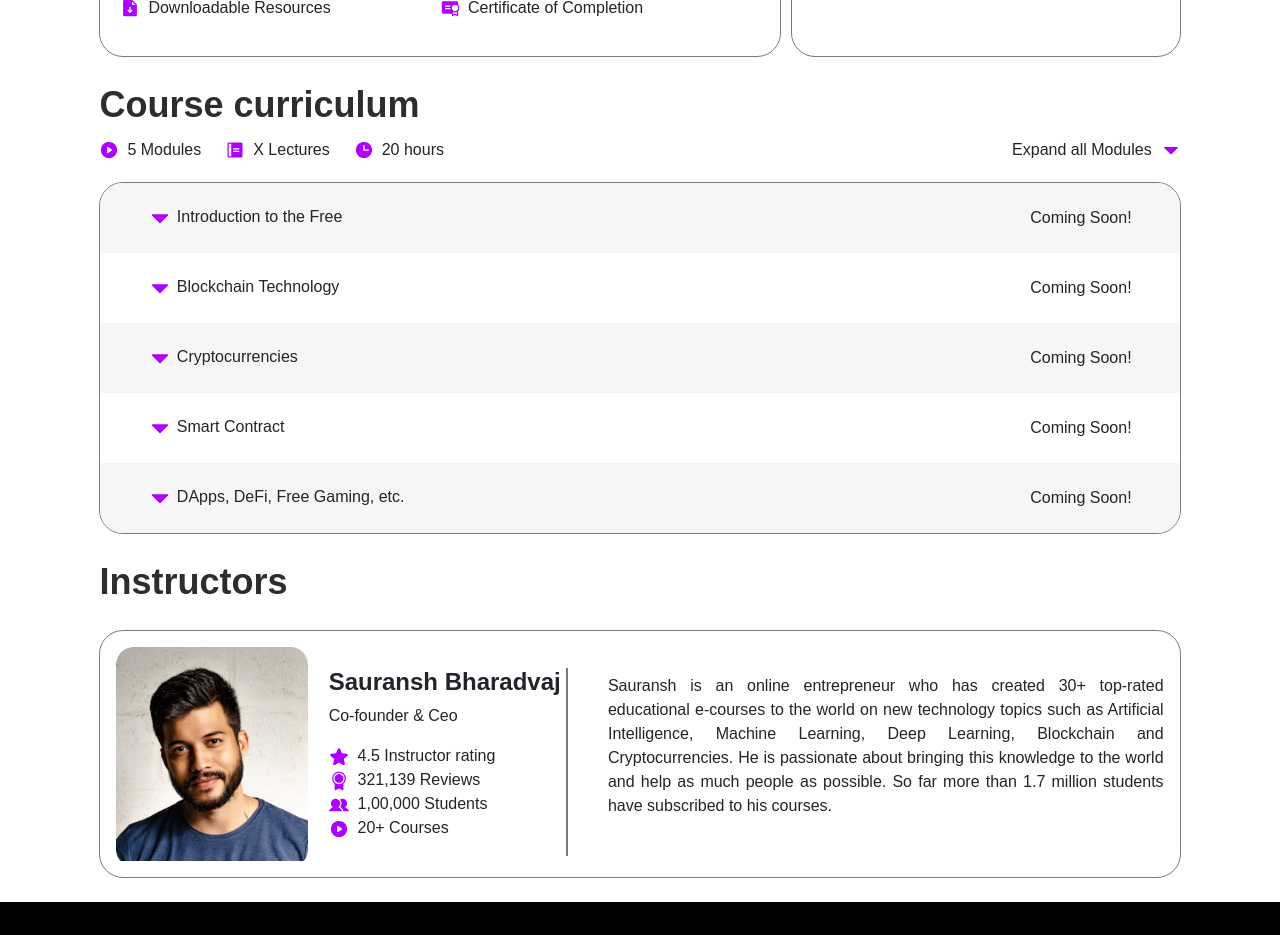
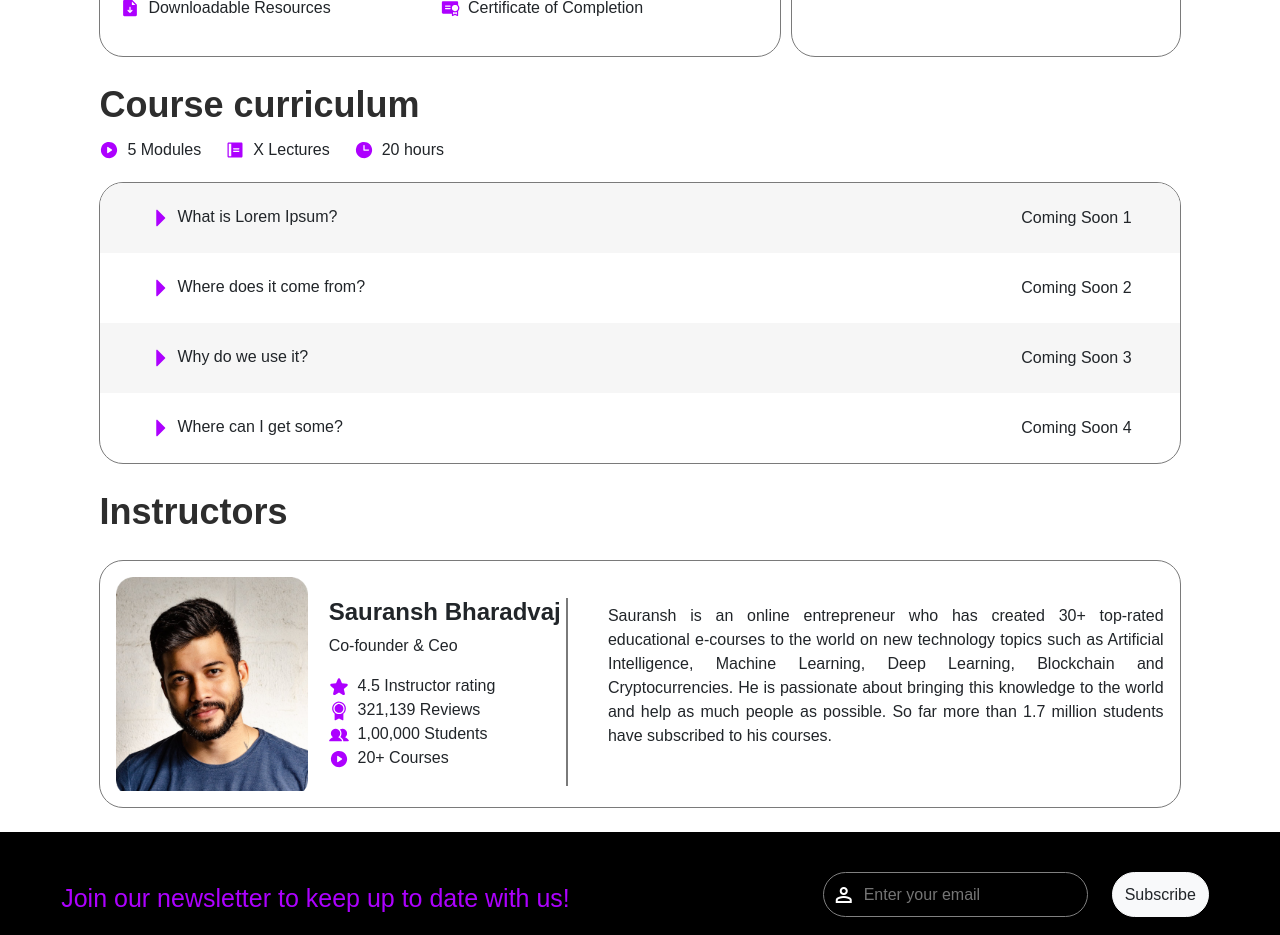
Before and after one commit to sauranshbhardwaj/VidyaVerse-2024, a React (Create React App) app: page /freecourse in a window 1280 px wide. Shown: the part 1080-2015 px from the top of the page. Built offline with nearby package versions, Linux system fonts and the light colour scheme.

Commit message:
Accordion CSS

```diff
--- a/src/freeCourse/Freecourse.js
+++ b/src/freeCourse/Freecourse.js
@@ -1,13 +1,78 @@
-import React, { useState } from "react";
+import React, { useState, useRef } from "react";
 import './freeCourse.css'
 import Navbar from "../Component/Navbar";
 import Footer from "../Component/Footer";
 import sealCheck from '../images/SealCheck.svg'
 import Instructor from '../images/steller-img1.png'
 
+
+const courses = [
+    {
+        id: 1,
+        time: "Coming Soon 1",
+        header: "What is Lorem Ipsum?",
+        text: `Lorem Ipsum is simply dummy text of the printing and typesetting industry. Lorem Ipsum has been the industry's standard dummy text ever since the 1500s, when an unknown printer took a galley of type and scrambled it to make a type specimen book. It has survived not only five centuries, but also the leap into electronic typesetting, remaining essentially unchanged.`
+    },
+    {
+        id: 2,
+        time: "Coming Soon 2",
+        header: "Where does it come from?",
+        text: `It is a long established fact that a reader will be distracted by the readable content of a page when looking at its layout. The point of using Lorem Ipsum is that it has a more-or-less normal distribution of letters, as opposed to using 'Content here, content here', making it look like readable English. `
+    },
+    {
+        id: 3,
+        time: "Coming Soon 3",
+        header: "Why do we use it?",
+        text: `Contrary to popular belief, Lorem Ipsum is not simply random text. It has roots in a piece of classical Latin literature from 45 BC, making it over 2000 years old. Richard McClintock, a Latin professor at Hampden-Sydney College in Virginia, looked up one of the more obscure Latin words, consectetur, from a Lorem Ipsum passage, and going through the cites of the word in classical literature,`
+    },
+    {
+        id: 4,
+        time: "Coming Soon 4",
+        header: "Where can I get some?",
+        text: `There are many variations of passages of Lorem Ipsum available, but the majority have suffered alteration in some form, by injected humour, or randomised words which don't look even slightly believable.`
+    }
+]
+
+const AccordionItem = (props) => {
+    const contentEl = useRef();
+    const { handleToggle, active, course } = props;
+    const { header, id, text, time} = course;
+
+    return (
+        <div className="rc-accordion-card">
+            <div className="rc-accordion-header">
+                <div className={`rc-accordion-toggle px-5 p-3 d-flex justify-content-between align-items-center px-5 w-100 web2course-courseContent-curri-row ${active === id ? 'active' : ''}`} onClick={() => handleToggle(id)}>
+                    <span className="">
+                        <i className="fa fa-chevron-down rc-accordion-icon"><svg xmlns="http://www.w3.org/2000/svg" width="24" height="24" viewBox="0 0 24 24" fill="none"><path d="M20.0307 9.53063L12.5307 17.0306C12.4611 17.1004 12.3784 17.1557 12.2873 17.1934C12.1963 17.2312 12.0987 17.2506 12.0001 17.2506C11.9015 17.2506 11.8039 17.2312 11.7129 17.1934C11.6218 17.1557 11.5391 17.1004 11.4695 17.0306L3.96948 9.53063C3.86447 9.42573 3.79294 9.29204 3.76396 9.14648C3.73497 9.00092 3.74982 8.85002 3.80664 8.71291C3.86345 8.57579 3.95967 8.45861 4.08312 8.37621C4.20656 8.29381 4.35168 8.24988 4.5001 8.25H19.5001C19.6485 8.24988 19.7936 8.29381 19.9171 8.37621C20.0405 8.45861 20.1368 8.57579 20.1936 8.71291C20.2504 8.85002 20.2652 9.00092 20.2362 9.14648C20.2073 9.29204 20.1357 9.42573 20.0307 9.53063Z" fill="#AD00FF"></path></svg></i>
+                        {header}
+                    </span>
+                    <span> {time} </span>
+
+                </div>
+            </div>
+            <div ref={contentEl} className={`rc-collapse ${active === id ? 'show' : ''}`} style={
+                active === id
+                    ? { height: contentEl.current.scrollHeight }
+                    : { height: "0px" }
+            }>
+                <div className="rc-accordion-body">
+                    <p className='mb-0'>{text}</p>
+                </div>
+            </div>
+        </div>
+    )
+}
+
 const Freecourse = () => {
-    const [conetAr, setContentArr] = useState(['Introduction to the Free', 'Blockchain Technology', 'Cryptocurrencies', 'Smart Contract', 'DApps, DeFi, Free Gaming, etc.'])
-    let bgColor = false;
+    const [active, setActive] = useState(null);
+
+    const handleToggle = (index) => {
+        if (active === index) {
+            setActive(null);
+        } else {
+            setActive(index);
+        }
+    }
     return (
         <div style={{ paddingTop: "20px" }}>
             <Navbar />
@@ -226,28 +291,26 @@ const Freecourse = () => {
                                 <span className="mx-2">20 hours</span>
                             </span>
                         </div>
-                        <div>
+                        {/*<div>
                             <span>Expand all Modules</span> &nbsp;
                             <svg xmlns="http://www.w3.org/2000/svg" width="20" height="20" viewBox="0 0 20 20" fill="none">
                                 <path d="M16.6922 7.94219L10.4422 14.1922C10.3841 14.2503 10.3152 14.2964 10.2393 14.3279C10.1635 14.3593 10.0821 14.3755 10 14.3755C9.91787 14.3755 9.83654 14.3593 9.76067 14.3279C9.68479 14.2964 9.61586 14.2503 9.55782 14.1922L3.30782 7.94219C3.22031 7.85478 3.1607 7.74337 3.13655 7.62207C3.11239 7.50076 3.12477 7.37502 3.17211 7.26076C3.21946 7.14649 3.29964 7.04884 3.40252 6.98017C3.50539 6.91151 3.62632 6.8749 3.75 6.875H16.25C16.3737 6.8749 16.4946 6.91151 16.5975 6.98017C16.7004 7.04884 16.7805 7.14649 16.8279 7.26076C16.8752 7.37502 16.8876 7.50076 16.8635 7.62207C16.8393 7.74337 16.7797 7.85478 16.6922 7.94219Z" fill="#AD00FF" />
                             </svg>
+                        </div>*/}
+                    </div>
+
+                        <div className="web2course-courseContent-curri-table">
+
+                        {courses.map((course, index) => {
+                                         return (
+                                                <AccordionItem key={index} active={active} handleToggle={handleToggle} course={course} />
+                                            )
+                                        })
+                                    }
                         </div>
-                    </div>
-<div className="web2course-courseContent-curri-table">
-                        {
-                            conetAr.map((item, index) => {
-                                bgColor = !bgColor;
-                                return (<div className={`d-flex justify-content-between align-items-center px-5 w-100 web2course-courseContent-curri-row ${bgColor && 'web2course-courseContent-curri-row-bg'}`}>
-                                    <span className="">
-                                        <svg xmlns="http://www.w3.org/2000/svg" width="24" height="24" viewBox="0 0 24 24" fill="none">
-                                            <path d="M20.0307 9.53063L12.5307 17.0306C12.4611 17.1004 12.3784 17.1557 12.2873 17.1934C12.1963 17.2312 12.0987 17.2506 12.0001 17.2506C11.9015 17.2506 11.8039 17.2312 11.7129 17.1934C11.6218 17.1557 11.5391 17.1004 11.4695 17.0306L3.96948 9.53063C3.86447 9.42573 3.79294 9.29204 3.76396 9.14648C3.73497 9.00092 3.74982 8.85002 3.80664 8.71291C3.86345 8.57579 3.95967 8.45861 4.08312 8.37621C4.20656 8.29381 4.35168 8.24988 4.5001 8.25H19.5001C19.6485 8.24988 19.7936 8.29381 19.9171 8.37621C20.0405 8.45861 20.1368 8.57579 20.1936 8.71291C20.2504 8.85002 20.2652 9.00092 20.2362 9.14648C20.2073 9.29204 20.1357 9.42573 20.0307 9.53063Z" fill="#AD00FF" />
-                                        </svg>&nbsp;
-                                        {item}</span>
-                                    <span>Coming Soon!</span></div>)
 
-                            })
-                        }
-                    </div>
+
+
 
                     <h1 className="web2course-courseContent-curri-head mt-4">Instructors</h1>
                     <div className="web2course-courseContent-about-inst my-4 d-flex justify-content-center align-items-center p-3 ">
--- a/src/freeCourse/freeCourse.css
+++ b/src/freeCourse/freeCourse.css
@@ -255,3 +255,84 @@ border-left: 0;
     align-items: center;
 
 }
+
+/*Accordion CSS*/
+/* ------------ */
+.text-primary{
+    color : #5a8dee !important;
+}
+.card {
+     box-shadow: 0px 5px 10px rgba(90, 116, 148, 0.3);
+    background-color: #fff;
+    border-radius: 8px;
+    font-size: 13px;
+    font-weight: 500;
+    letter-spacing: 0.3px;
+    overflow: hidden;
+}
+.rc-accordion-toggle {
+    cursor: pointer;
+    transition: 0.3s;
+}
+.rc-accordion-icon{
+    transition: 0.35s;
+    font-size: 12px;
+    padding-right: 5px;
+    position: relative;
+    color: #475F7B;
+}
+.rc-accordion-toggle.active{
+    background-color: #E7E9EB;
+}
+.rc-accordion-toggle .rc-accordion-icon svg{
+    transform: rotate(270deg);
+}
+.rc-accordion-toggle.active .rc-accordion-icon svg{
+    transform: rotate(0deg);
+}
+.rc-accordion-card{
+   /* border: 1px solid #ddd;
+    border-radius: 5px;
+    margin-bottom: 10px;*/
+    overflow: hidden;
+}
+.rc-accordion-card:last-child{
+    margin-bottom: 0;
+}
+.rc-accordion-title{
+    font-weight: 500;
+    font-size: 14px;
+    position: relative;
+    margin-bottom: 0;
+    transition: 0.3s;
+}
+.rc-accordion-toggle.active .rc-accordion-title{
+    color: #fff;
+}
+
+.rc-accordion-body{
+    flex: 1 1 auto;
+    min-height: 1px;
+    padding: 15px;
+}
+.rc-accordion-body p{
+    margin-bottom: 0;
+    font-size: 14px;
+    font-weight: 400;
+    line-height: 24px;
+}
+.rc-collapse{
+    position: relative;
+    height: 0;
+    overflow: hidden;
+    transition: height 0.35s ease;
+}
+.rc-collapse.show{
+    height: auto;
+}
+
+
+
+.rc-accordion-card:nth-child(odd){
+    background: #F6F6F6;
+}
--- a/src/web3Course/Web3course.js
+++ b/src/web3Course/Web3course.js
@@ -1,13 +1,85 @@
-import React, { useState } from "react";
+import React, { useState, useRef } from "react";
 import './web3course.css'
 import Navbar from "../Component/Navbar";
 import Footer from "../Component/Footer";
 import sealCheck from '../images/SealCheck.svg'
 import Instructor from '../images/steller-img1.png'
 
+
+
+const courses = [
+    {
+        id: 1,
+        time: "Coming Soon 1",
+        header: "Introduction to the Web3",
+        text: `Lorem Ipsum is simply dummy text of the printing and typesetting industry. Lorem Ipsum has been the industry's standard dummy text ever since the 1500s, when an unknown printer took a galley of type and scrambled it to make a type specimen book. It has survived not only five centuries, but also the leap into electronic typesetting, remaining essentially unchanged.`
+    },
+    {
+        id: 2,
+        time: "Coming Soon 2",
+        header: "Blockchain Technology",
+        text: `It is a long established fact that a reader will be distracted by the readable content of a page when looking at its layout. The point of using Lorem Ipsum is that it has a more-or-less normal distribution of letters, as opposed to using 'Content here, content here', making it look like readable English. `
+    },
+    {
+        id: 3,
+        time: "Coming Soon 3",
+        header: "Cryptocurrencies",
+        text: `Contrary to popular belief, Lorem Ipsum is not simply random text. It has roots in a piece of classical Latin literature from 45 BC, making it over 2000 years old. Richard McClintock, a Latin professor at Hampden-Sydney College in Virginia, looked up one of the more obscure Latin words, consectetur, from a Lorem Ipsum passage, and going through the cites of the word in classical literature,`
+    },
+    {
+        id: 4,
+        time: "Coming Soon 4",
+        header: "Smart Contract",
+        text: `There are many variations of passages of Lorem Ipsum available, but the majority have suffered alteration in some form, by injected humour, or randomised words which don't look even slightly believable.`
+    },
+    {
+        id: 5,
+        time: "Coming Soon 4",
+        header: "DApps, DeFi, Web3 Gaming, etc.",
+        text: `There are many variations of passages of Lorem Ipsum available, but the majority have suffered alteration in some form, by injected humour, or randomised words which don't look even slightly believable.`
+    }
+]
+
+const AccordionItem = (props) => {
+    const contentEl = useRef();
+    const { handleToggle, active, course } = props;
+    const { header, id, text, time} = course;
+
+    return (
+        <div className="rc-accordion-card">
+            <div className="rc-accordion-header">
+                <div className={`rc-accordion-toggle px-5 p-3 d-flex justify-content-between align-items-center px-5 w-100 web2course-courseContent-curri-row ${active === id ? 'active' : ''}`} onClick={() => handleToggle(id)}>
+                    <span className="">
+                        <i className="fa fa-chevron-down rc-accordion-icon"><svg xmlns="http://www.w3.org/2000/svg" width="24" height="24" viewBox="0 0 24 24" fill="none"><path d="M20.0307 9.53063L12.5307 17.0306C12.4611 17.1004 12.3784 17.1557 12.2873 17.1934C12.1963 17.2312 12.0987 17.2506 12.0001 17.2506C11.9015 17.2506 11.8039 17.2312 11.7129 17.1934C11.6218 17.1557 11.5391 17.1004 11.4695 17.0306L3.96948 9.53063C3.86447 9.42573 3.79294 9.29204 3.76396 9.14648C3.73497 9.00092 3.74982 8.85002 3.80664 8.71291C3.86345 8.57579 3.95967 8.45861 4.08312 8.37621C4.20656 8.29381 4.35168 8.24988 4.5001 8.25H19.5001C19.6485 8.24988 19.7936 8.29381 19.9171 8.37621C20.0405 8.45861 20.1368 8.57579 20.1936 8.71291C20.2504 8.85002 20.2652 9.00092 20.2362 9.14648C20.2073 9.29204 20.1357 9.42573 20.0307 9.53063Z" fill="#AD00FF"></path></svg></i>
+                        {header}
+                    </span>
+                    <span> {time} </span>
+
+                </div>
+            </div>
+            <div ref={contentEl} className={`rc-collapse ${active === id ? 'show' : ''}`} style={
+                active === id
+                    ? { height: contentEl.current.scrollHeight }
+                    : { height: "0px" }
+            }>
+                <div className="rc-accordion-body">
+                    <p className='mb-0'>{text}</p>
+                </div>
+            </div>
+        </div>
+    )
+}
+
 const Web3course = () => {
-    const [conetAr, setContentArr] = useState(['Introduction to the Web3', 'Blockchain Technology', 'Cryptocurrencies', 'Smart Contract', 'DApps, DeFi, Web3 Gaming, etc.'])
-    let bgColor = false;
+    const [active, setActive] = useState(null);
+
+    const handleToggle = (index) => {
+        if (active === index) {
+            setActive(null);
+        } else {
+            setActive(index);
+        }
+    }
     return (
         <div style={{ paddingTop: "20px" }}>
             <Navbar />
@@ -226,28 +298,24 @@ const Web3course = () => {
                                 <span className="mx-2">20 hours</span>
                             </span>
                         </div>
-                        <div>
+                        {/*<div>
                             <span>Expand all Modules</span> &nbsp;
                             <svg xmlns="http://www.w3.org/2000/svg" width="20" height="20" viewBox="0 0 20 20" fill="none">
                                 <path d="M16.6922 7.94219L10.4422 14.1922C10.3841 14.2503 10.3152 14.2964 10.2393 14.3279C10.1635 14.3593 10.0821 14.3755 10 14.3755C9.91787 14.3755 9.83654 14.3593 9.76067 14.3279C9.68479 14.2964 9.61586 14.2503 9.55782 14.1922L3.30782 7.94219C3.22031 7.85478 3.1607 7.74337 3.13655 7.62207C3.11239 7.50076 3.12477 7.37502 3.17211 7.26076C3.21946 7.14649 3.29964 7.04884 3.40252 6.98017C3.50539 6.91151 3.62632 6.8749 3.75 6.875H16.25C16.3737 6.8749 16.4946 6.91151 16.5975 6.98017C16.7004 7.04884 16.7805 7.14649 16.8279 7.26076C16.8752 7.37502 16.8876 7.50076 16.8635 7.62207C16.8393 7.74337 16.7797 7.85478 16.6922 7.94219Z" fill="#AD00FF" />
                             </svg>
+                        </div>*/}
+                    </div>
+
+                        <div className="web2course-courseContent-curri-table">
+
+                        {courses.map((course, index) => {
+                                         return (
+                                                <AccordionItem key={index} active={active} handleToggle={handleToggle} course={course} />
+                                            )
+                                        })
+                                    }
                         </div>
-                    </div>
-                    <div className="web2course-courseContent-curri-table">
-                        {
-                            conetAr.map((item, index) => {
-                                bgColor = !bgColor;
-                                return (<div className={`d-flex justify-content-between align-items-center px-5 w-100 web2course-courseContent-curri-row ${bgColor && 'web2course-courseContent-curri-row-bg'}`}>
-                                    <span className="">
-                                        <svg xmlns="http://www.w3.org/2000/svg" width="24" height="24" viewBox="0 0 24 24" fill="none">
-                                            <path d="M20.0307 9.53063L12.5307 17.0306C12.4611 17.1004 12.3784 17.1557 12.2873 17.1934C12.1963 17.2312 12.0987 17.2506 12.0001 17.2506C11.9015 17.2506 11.8039 17.2312 11.7129 17.1934C11.6218 17.1557 11.5391 17.1004 11.4695 17.0306L3.96948 9.53063C3.86447 9.42573 3.79294 9.29204 3.76396 9.14648C3.73497 9.00092 3.74982 8.85002 3.80664 8.71291C3.86345 8.57579 3.95967 8.45861 4.08312 8.37621C4.20656 8.29381 4.35168 8.24988 4.5001 8.25H19.5001C19.6485 8.24988 19.7936 8.29381 19.9171 8.37621C20.0405 8.45861 20.1368 8.57579 20.1936 8.71291C20.2504 8.85002 20.2652 9.00092 20.2362 9.14648C20.2073 9.29204 20.1357 9.42573 20.0307 9.53063Z" fill="#AD00FF" />
-                                        </svg>&nbsp;
-                                        {item}</span>
-                                    <span>Coming Soon!</span></div>)
 
-                            })
-                        }
-                    </div>
                     <h1 className="web2course-courseContent-curri-head mt-4">Instructors</h1>
                     <div className="web2course-courseContent-about-inst my-4 d-flex justify-content-center align-items-center p-3 ">
 
--- a/src/web3Course/web3course.css
+++ b/src/web3Course/web3course.css
@@ -251,6 +251,10 @@ border-left: 2px solid #7A7A7A;
 }
 
 @media screen and (max-width:600px) {
+    .web2course-courseContent-curri-row{
+        padding-left: 1em!important;
+        padding-right: 1em!important;
+    }
 	.web2course-container .web2course-course{
 		display: block;
 	}
```
